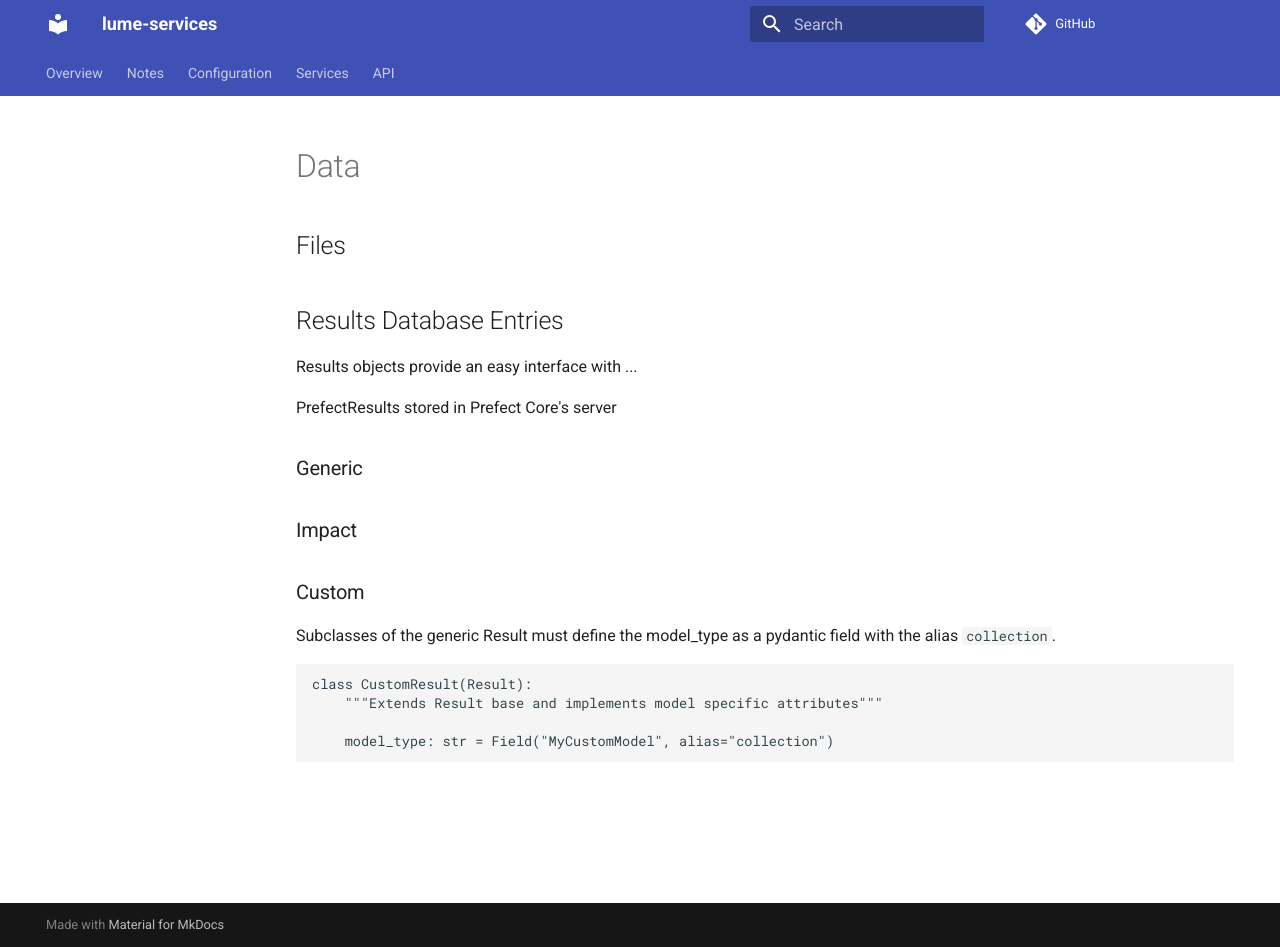
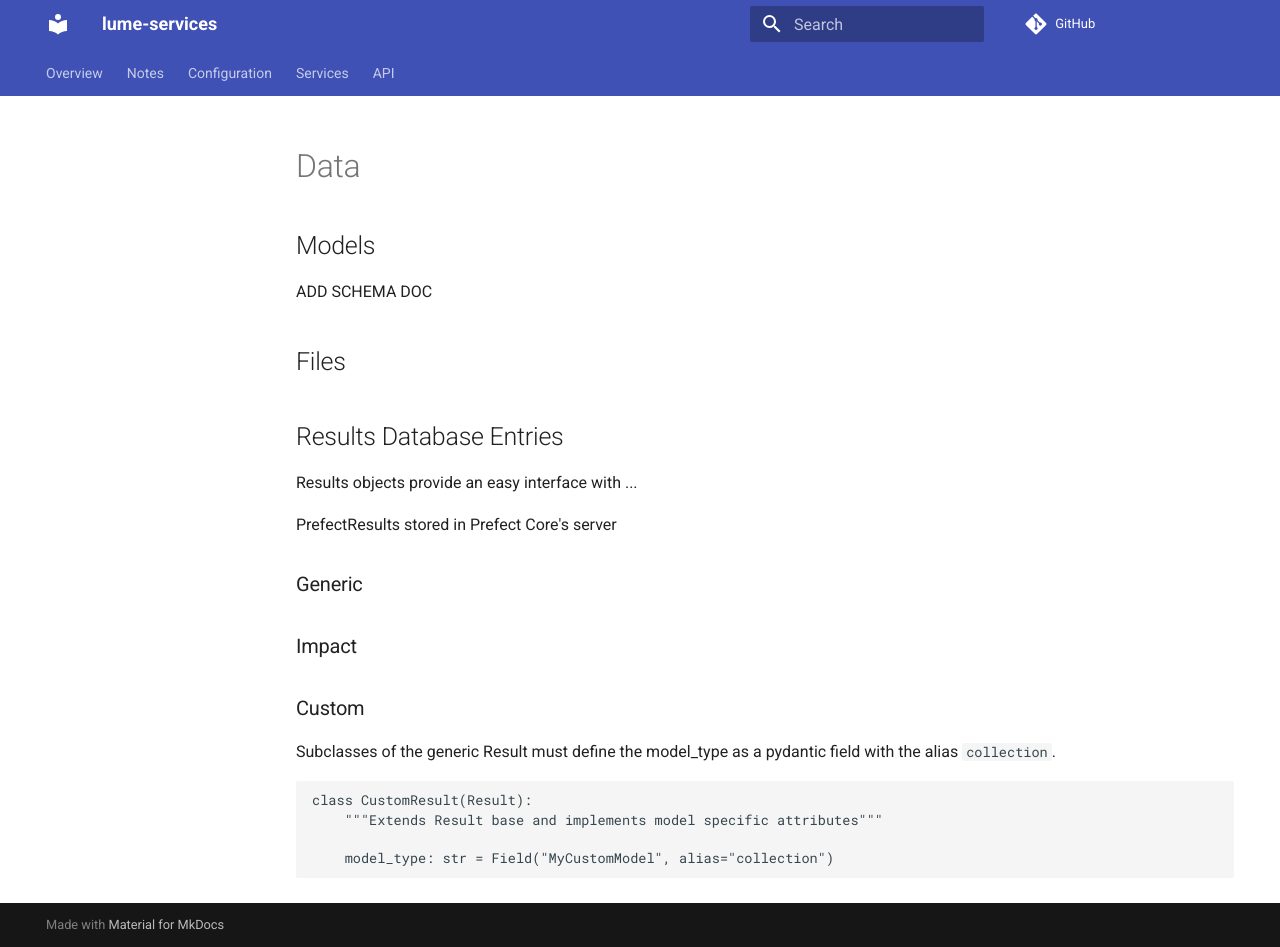
Before and after one commit to slaclab/lume-services, an MkDocs documentation site: the page built from docs/data.md, in a window 1280 px wide and 947 px high. Built offline with MkDocs 1.6.1 and Material for MkDocs 9.7.7, drawn with Linux system fonts in a browser that asks for light colours; comment, search, counter and statistics services are not loaded.

Commit message:
Move model to data

```diff
--- a/docs/data.md
+++ b/docs/data.md
@@ -1,4 +1,9 @@
 # Data
+
+## Models
+
+ADD SCHEMA DOC
+
 
 
 ## Files
```
Also changed, not shown: docs/model_registry.md (deleted, +0 -3 lines).
